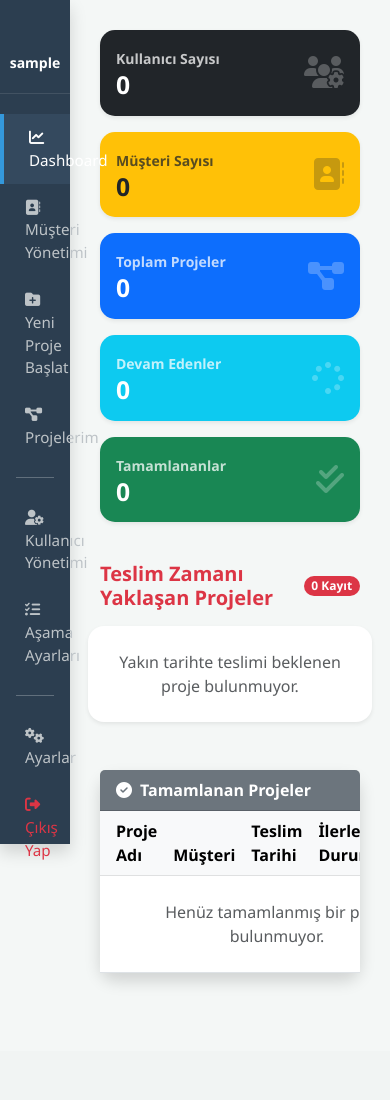
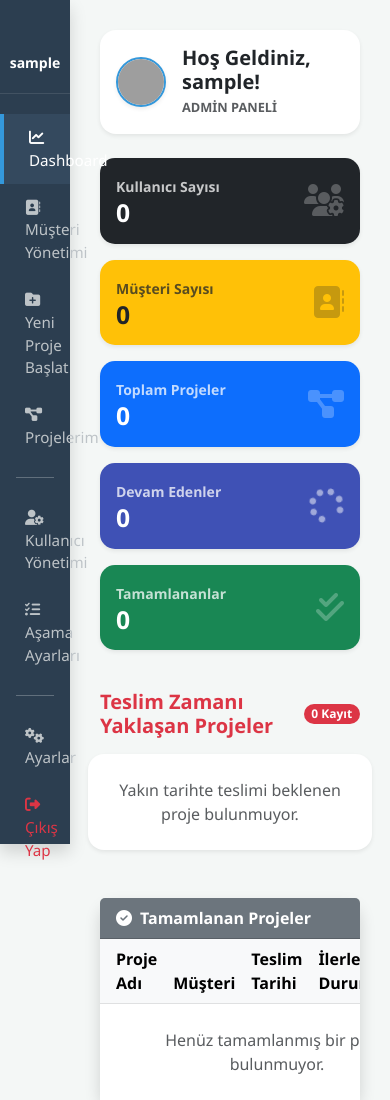
Before and after one commit to Abdullah-Cakmak07/mimar-takip-sistemi, a Flask app: page / in a window 390 px wide. Shown: the top 1100 px of the page. Before the commit the page ends 983 px from the top, so only its background shows below. Run offline with Flask 3, Linux system fonts and the light colour scheme; the visitor is signed in with stand-in values (Sample User, id 1); data that the repository does not hold is empty; grey boxes are pictures that could not be loaded.

Commit message:
Update index.html

```diff
--- a/templates/index.html
+++ b/templates/index.html
@@ -1,109 +1,24 @@
-<!DOCTYPE html>
-<html lang="tr">
+{% extends 'base.html' %}
 
-<head>
-    <meta charset="UTF-8">
-    <meta name="viewport" content="width=device-width, initial-scale=1.0">
-    <title>Dashboard - Mimar Takip</title>
-    <link href="https://cdn.jsdelivr.net/npm/bootstrap@5.3.0/dist/css/bootstrap.min.css" rel="stylesheet">
-    <link rel="stylesheet" href="https://cdnjs.cloudflare.com/ajax/libs/font-awesome/6.4.0/css/all.min.css">
-    <style>
-        :root { --sidebar-width: 250px; --bg-dark: #2c3e50; --accent-color: #3498db; }
-        body { background-color: #f4f7f6; font-family: 'Segoe UI', Tahoma, Geneva, Verdana, sans-serif; }
+{% block title %}Dashboard - Mimar Takip{% endblock %}
 
-        /* Sol Panel Tasarımı */
-        .sidebar { width: var(--sidebar-width); height: 100vh; background-color: var(--bg-dark); position: fixed; left: 0; top: 0; color: white; padding-top: 20px; z-index: 1000; }
-        .sidebar .logo-area { border-bottom: 1px solid rgba(255,255,255,0.1); padding-bottom: 20px; margin-bottom: 20px; }
-        .sidebar a { padding: 12px 25px; display: block; color: #bdc3c7; text-decoration: none; transition: 0.3s; font-size: 0.95rem; }
-        .sidebar a:hover { background-color: #34495e; color: white; border-left: 4px solid var(--accent-color); }
-        .sidebar a.active { background-color: #34495e; color: white; border-left: 4px solid var(--accent-color); }
-
-        /* Profil Resmi Stili */
-        .sidebar-profile-img {
-            width: 80px;
-            height: 80px;
-            object-fit: cover;
-            border-radius: 50%;
-            border: 3px solid rgba(255,255,255,0.1);
-            margin-bottom: 10px;
-            transition: 0.3s;
-        }
-        .sidebar-profile-img:hover {
-            border-color: var(--accent-color);
-            transform: scale(1.05);
-        }
-
-        /* Ana İçerik Alanı */
-        .main-content { margin-left: var(--sidebar-width); padding: 30px; }
-
-        /* Kart Tasarımları */
-        .card { border: none; border-radius: 15px; box-shadow: 0 5px 15px rgba(0,0,0,0.05); transition: 0.3s; }
-        .stat-card { color: white; position: relative; overflow: hidden; }
-        .stat-card:hover { transform: translateY(-5px); }
-
-        /* İlerleme Çubuğu */
-        .progress { border-radius: 10px; background-color: #e9ecef; }
-        .progress-bar { border-radius: 10px; }
-
-        /* Acil Durum Kartı */
-        .urgent-card {
-            border-left: 5px solid #e74c3c !important;
-            background: linear-gradient(to right, #fff5f5, #ffffff);
-        }
-
-        @media (max-width: 768px) {
-            .sidebar { width: 70px; }
-            .sidebar span, .sidebar h4, .sidebar small, .sidebar .sidebar-profile-img { display: none; }
-            .main-content { margin-left: 70px; }
-        }
-    </style>
-</head>
-<body>
-
-    <div class="sidebar shadow">
-        <div class="text-center logo-area px-2">
-            <h4 class="mb-3"><i class="fa-solid fa-compass-drafting"></i> Mimar Takip</h4>
-
-            <div class="mb-2">
+{% block content %}
+<div class="d-flex justify-content-between align-items-center mb-4 bg-white p-3 rounded-4 shadow-sm">
+    <div class="d-flex align-items-center">
         <img src="/static/uploads/profil/{{ session.get('profil_resmi', 'default.png') }}"
-                     class="sidebar-profile-img shadow-sm"
-                     alt="Profil">
+             alt="Profil"
+             class="rounded-circle me-3 shadow-sm"
+             style="width: 50px; height: 50px; object-fit: cover; border: 2px solid #3498db;">
+        <div>
+            <h5 class="mb-0 fw-bold text-dark">Hoş Geldiniz, {{ session['user_name'] }}!</h5>
+            <small class="text-muted text-uppercase fw-bold" style="font-size: 0.8rem;">{{ session['user_role'] }} Paneli</small>
         </div>
-
-            <span class="badge bg-primary text-uppercase mb-1">{{ session['user_role'] }}</span><br>
-            <small class="fw-bold d-block text-white">{{ session['user_name'] }}</small>
     </div>
-        <nav>
-            <a href="/" class="active"><i class="fa-solid fa-chart-line me-2"></i> Dashboard</a>
-            <a href="/musteriler"><i class="fa-solid fa-address-book me-2"></i> Müşteri Yönetimi</a>
-            <a href="/proje_ekle"><i class="fa-solid fa-folder-plus me-2"></i> Yeni Proje Başlat</a>
-            <a href="/projelerim"><i class="fa-solid fa-diagram-project me-2"></i> Projelerim</a>
-
-            {% if session['user_role'] == 'admin' %}
-            <hr class="mx-3 opacity-25">
-            <small class="px-4 text-uppercase fw-bold opacity-50" style="font-size: 0.7rem;">Sistem Yönetimi</small>
-            <a href="/kullanicilar"><i class="fa-solid fa-user-gear me-2"></i> Kullanıcı Yönetimi</a>
-            <a href="/ayarlar?tab=process"><i class="fa-solid fa-list-check me-2"></i> Aşama Ayarları</a>
-            {% endif %}
-
-            <hr class="mx-3 opacity-25">
-            <a href="/ayarlar"><i class="fa-solid fa-gears me-2"></i> Ayarlar</a>
-            <a href="/logout" class="text-danger"><i class="fa-solid fa-right-from-bracket me-2"></i> Çıkış Yap</a>
-        </nav>
+    <div class="text-end d-none d-md-block">
+        <div class="fw-bold text-secondary" id="live-date"></div>
+        <small class="text-muted" id="live-time"></small>
     </div>
-
-    <div class="main-content">
-
-        {% with messages = get_flashed_messages(with_categories=true) %}
-          {% if messages %}
-            {% for category, message in messages %}
-              <div class="alert alert-{{ category }} alert-dismissible fade show shadow-sm mb-4" role="alert">
-                <i class="fa-solid fa-circle-info me-2"></i> {{ message }}
-                <button type="button" class="btn-close" data-bs-dismiss="alert"></button>
 </div>
-            {% endfor %}
-          {% endif %}
-        {% endwith %}
 
 <div class="row mb-4">
     {% if session['user_role'] == 'admin' %}
@@ -145,13 +60,13 @@
     </div>
 
     <div class="col-md">
-                <div class="card bg-info text-white stat-card p-3 mb-3 shadow-sm">
+        <div class="card text-white stat-card p-3 mb-3 shadow-sm" style="background-color: #3f51b5;">
             <div class="d-flex justify-content-between align-items-center">
                 <div>
                     <small class="fw-bold opacity-75">Devam Edenler</small>
                     <h2 class="mb-0 fw-bold">{{ toplam_proje_sayisi - tamamlanan_proje_sayisi }}</h2>
                 </div>
-                        <i class="fa-solid fa-spinner fa-spin-pulse fa-2xl opacity-25"></i>
+                <i class="fa-solid fa-spinner fa-spin text-white opacity-50" style="font-size: 2.2rem;"></i>
             </div>
         </div>
     </div>
@@ -280,10 +195,25 @@
         </div>
     </div>
 </div>
+
 {% endif %}
+{% block extra_js %}
+<script>
+    function updateDateTime() {
+        const now = new Date();
 
-    </div>
+        // Türkçe tarih formatı
+        const options = { weekday: 'long', year: 'numeric', month: 'long', day: 'numeric' };
+        document.getElementById('live-date').innerText = now.toLocaleDateString('tr-TR', options);
 
-    <script src="https://cdn.jsdelivr.net/npm/bootstrap@5.3.0/dist/js/bootstrap.bundle.min.js"></script>
-</body>
-</html>
+        // Saat formatı
+        document.getElementById('live-time').innerText = now.toLocaleTimeString('tr-TR');
+    }
+
+    // İlk çalıştırma ve her saniye güncelleme
+    updateDateTime();
+    setInterval(updateDateTime, 1000);
+</script>
+{% endblock %}
+
+{% endblock %}
```
Lines whose indentation alone changed are shown as unchanged.
